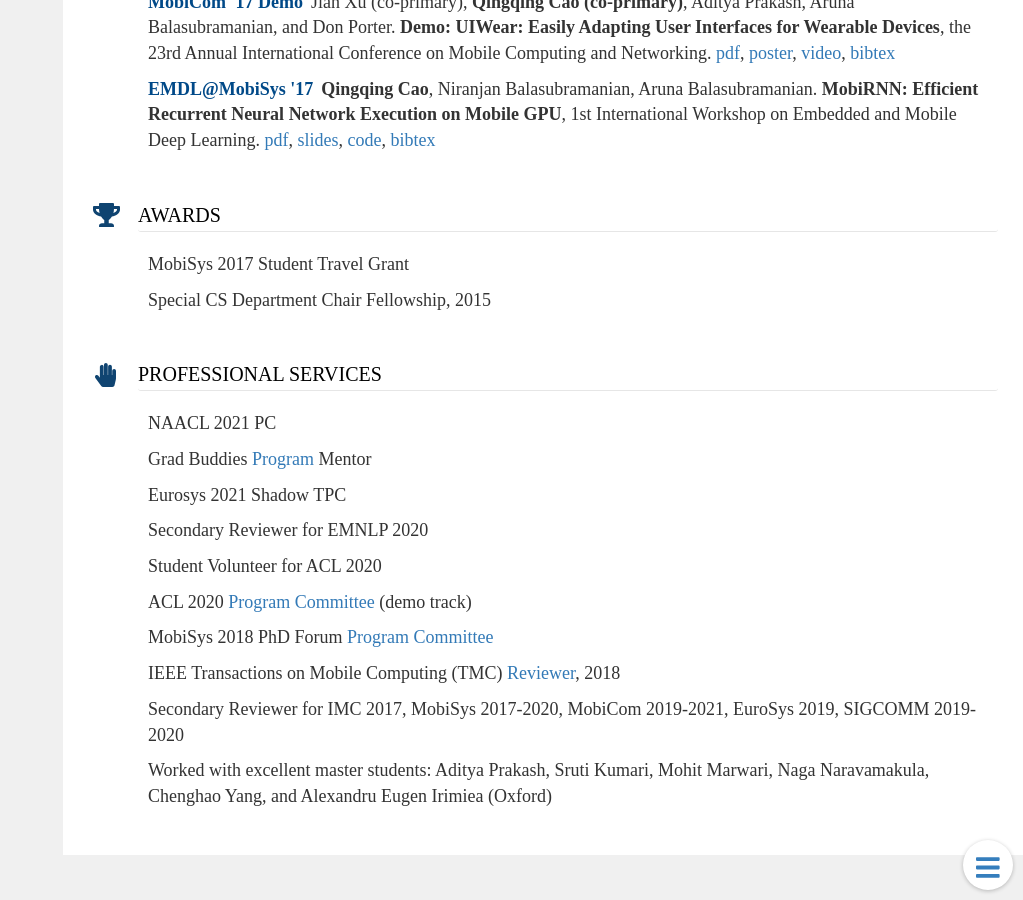
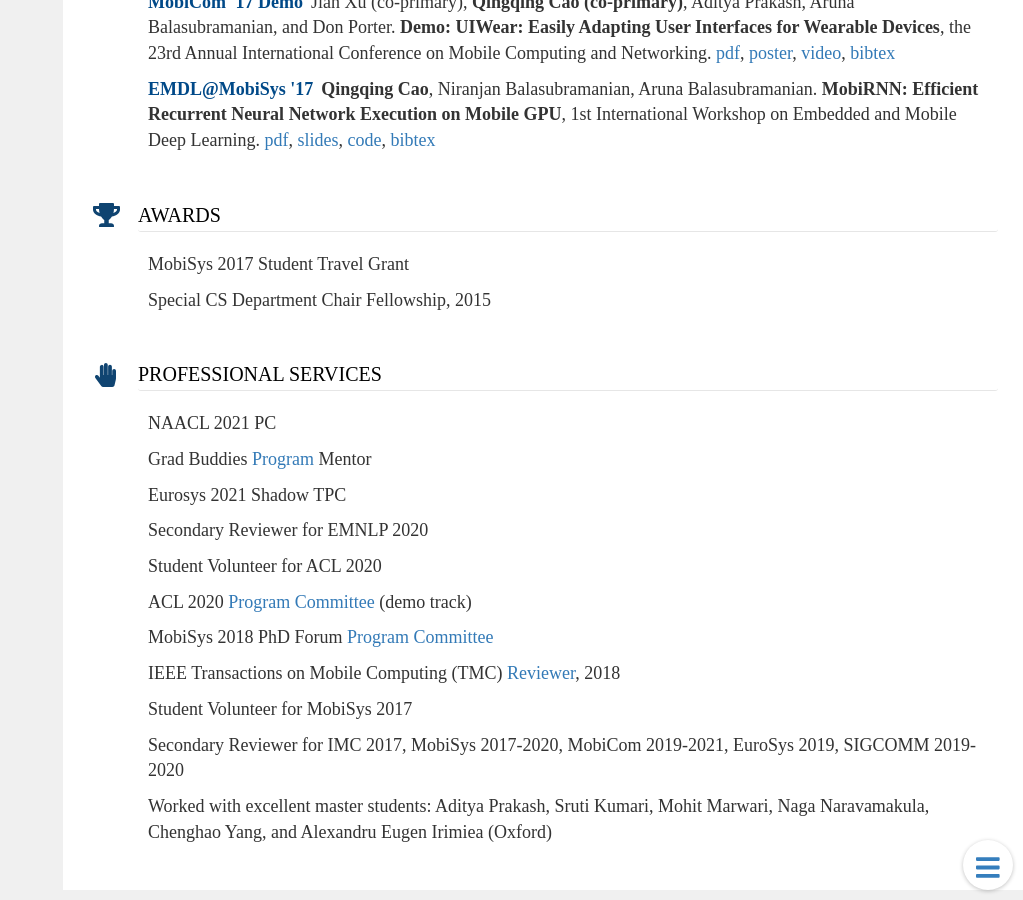
Before and after one commit to csarron/csarron.github.io, a Jekyll site: the page built from index.md, in a window 1280 px wide and 900 px high, scrolled down 1467 px. Shown: the whole window, without its empty margins (257-1280 px from the left). Built offline with Jekyll 4.4.1, drawn with Linux system fonts in a browser that asks for light colours.

Commit message:
up service

```diff
--- a/index.md
+++ b/index.md
@@ -166,6 +166,7 @@
       - name: ACL 2020 [Program Committee](https://www.aclweb.org/anthology/2020.acl-demos.0.pdf) (demo track)
       - name: MobiSys 2018 PhD Forum [Program Committee](https://www.sigmobile.org/mobisys/2018/workshops/phdforum18/committee/)
       - name: IEEE Transactions on Mobile Computing (TMC) [Reviewer](https://www.computer.org/csdl/api/v1/periodical/trans/tm/2019/02/08605405/17D45We0UEp/download-article/pdf), 2018
+      - name: Student Volunteer for MobiSys 2017
       - name: Secondary Reviewer for IMC 2017, MobiSys 2017-2020, MobiCom 2019-2021, EuroSys 2019, SIGCOMM 2019-2020
       - name: "Worked with excellent master students: Aditya Prakash, Sruti Kumari, Mohit Marwari, Naga Naravamakula, Chenghao Yang, and Alexandru Eugen Irimiea (Oxford)"
 
```
